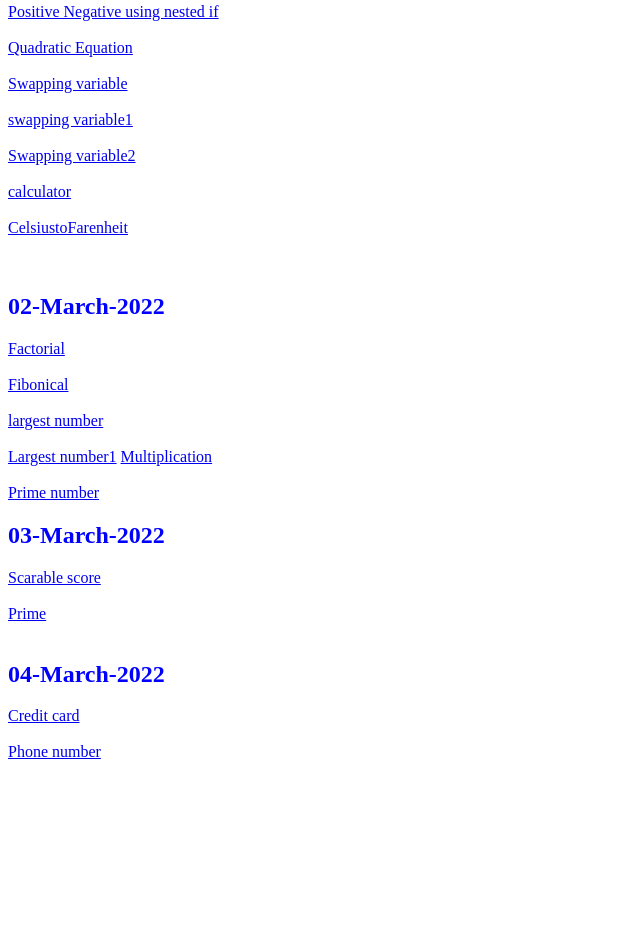
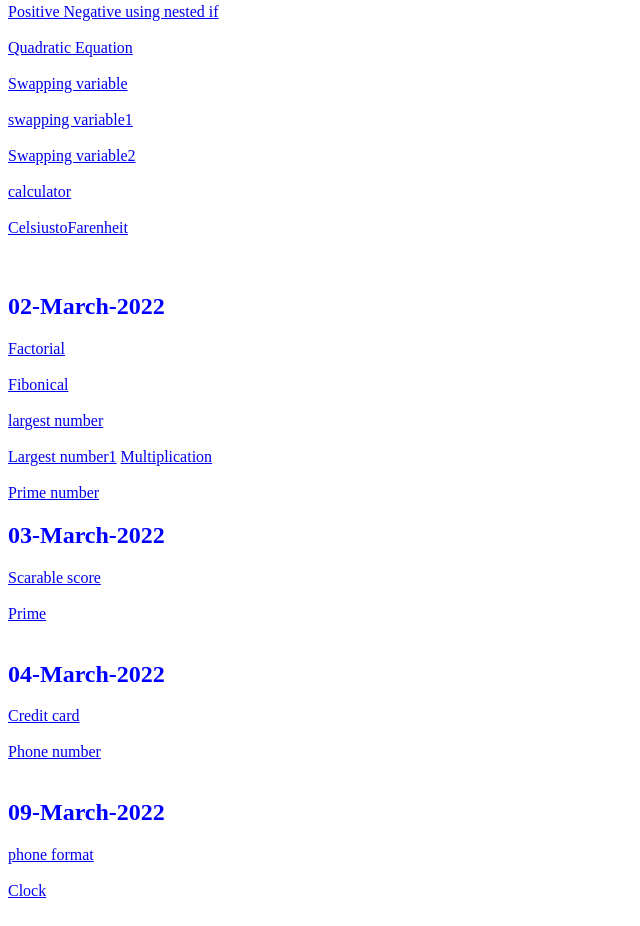
Before and after one commit to snehams29/javascript-project, a plain HTML site: page index.html in a window 1280 px wide. Shown: the part 473-1399 px from the top of the page, without its empty margins (0-640 px from the left). Before the commit the page ends 1260 px from the top, so only its background shows below. Drawn offline with Linux system fonts and the light colour scheme.

Commit message:
Update index.html

```diff
--- a/index.html
+++ b/index.html
@@ -42,6 +42,10 @@
                 <a href="credit card.html">Credit card</a><br><br>
           <a href="phonenumber.html">Phone number</a><br><br>
 
+            <h2 style="color:blue;font-size:20px:">09-March-2022</h2>
+                <a href="phoneformat.html">phone format</a><br><br>
+           <a href="clock.html">Clock</a><br><br>
+
 
 
   </body>
```
